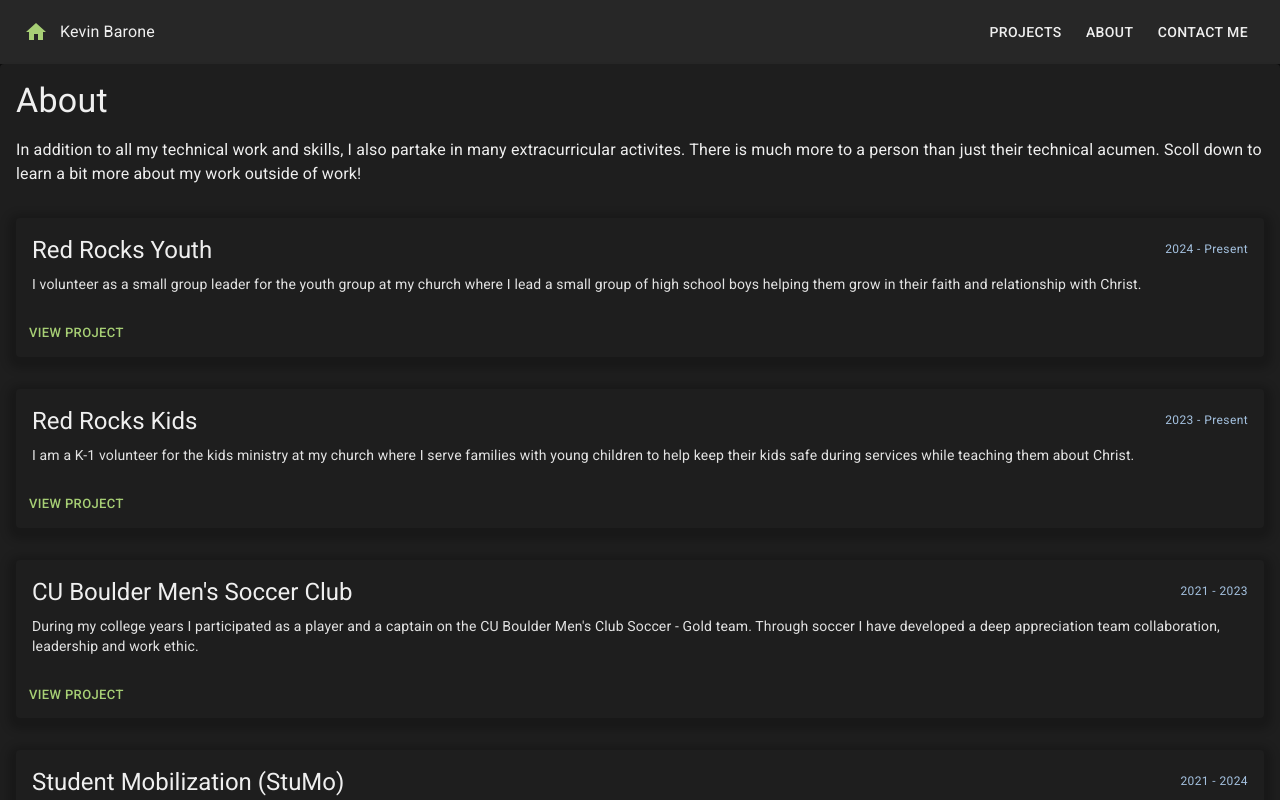
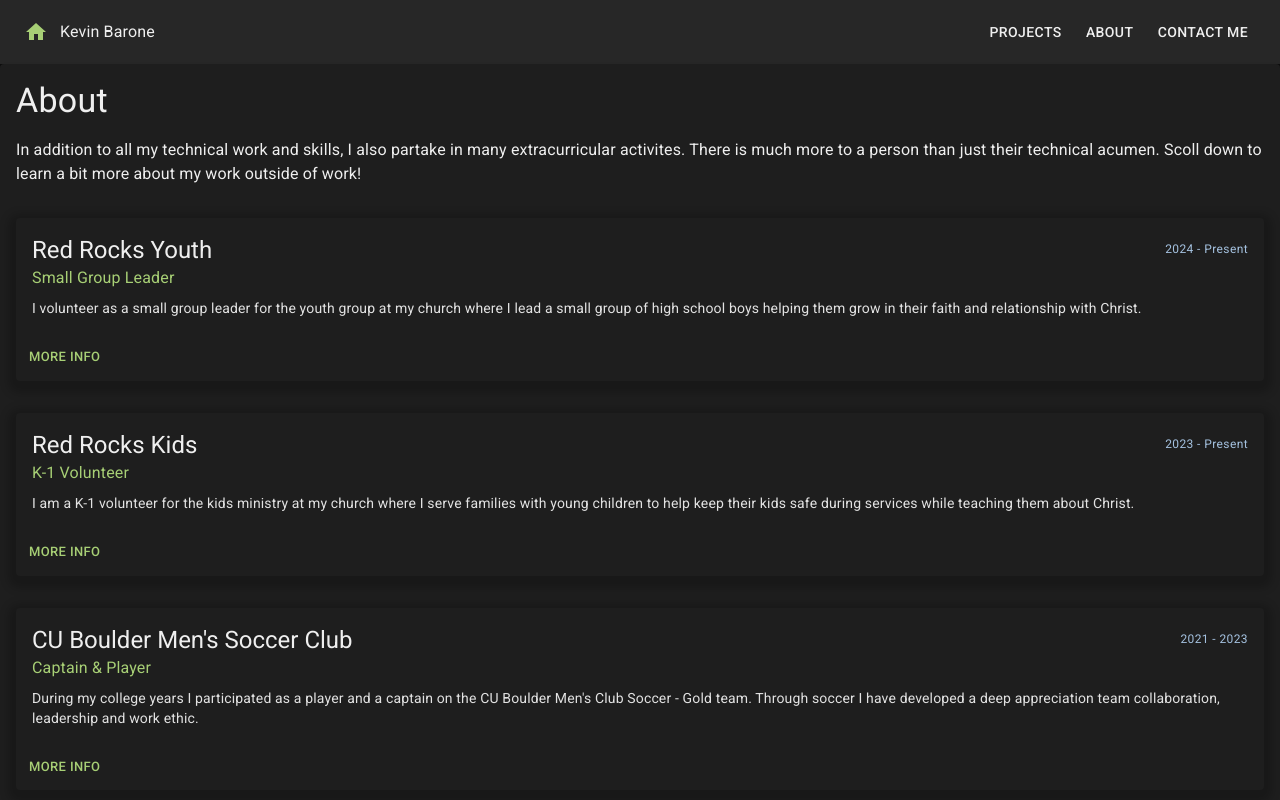
Before and after one commit to keba2993/react-portfolio, a React (Vite) app: page /about in a window 1280 px wide. Shown: the top 800 px of the page. Built offline with nearby package versions, Linux system fonts and the light colour scheme.

Commit message:
update links for hobbies, add role to card

```diff
--- a/src/components/About/About.tsx
+++ b/src/components/About/About.tsx
@@ -37,7 +37,6 @@
 							display={'flex'}
 							alignItems={'center'}
 							justifyContent={'space-between'}
-							sx={{ marginBottom: '0.5rem' }}
 						>
 							<Typography variant='h5'>{item.title}</Typography>
 							<Typography
@@ -49,13 +48,21 @@
 							</Typography>
 						</Box>
 
+						<Typography
+							variant='body1'
+							color='primary.main'
+							sx={{ marginBottom: '0.5rem' }}
+						>
+							{item.role}
+						</Typography>
+
 						<Typography variant='body2' color='text.secondary'>
 							{item.description}
 						</Typography>
 					</CardContent>
 					<CardActions>
 						<Button size='small' href={item.link} target='_blank'>
-							View Project
+							More Info
 						</Button>
 					</CardActions>
 				</Card>
--- a/src/data.ts
+++ b/src/data.ts
@@ -82,7 +82,7 @@
 		description:
 			'I volunteer as a small group leader for the youth group at my church where I lead a small group of high school boys helping them grow in their faith and relationship with Christ.',
 		year: '2024 - Present',
-		link: 'https://www.redrockschurch.com/',
+		link: 'https://www.redrockschurch.com/youth/',
 	},
 	{
 		title: 'Red Rocks Kids',
@@ -90,7 +90,7 @@
 		description:
 			'I am a K-1 volunteer for the kids ministry at my church where I serve families with young children to help keep their kids safe during services while teaching them about Christ.',
 		year: '2023 - Present',
-		link: 'https://www.redrockschurch.com/',
+		link: 'https://www.redrockschurch.com/ministries/kids/',
 	},
 	{
 		title: "CU Boulder Men's Soccer Club",
@@ -98,7 +98,7 @@
 		description:
 			"During my college years I participated as a player and a captain on the CU Boulder Men's Club Soccer - Gold team. Through soccer I have developed a deep appreciation team collaboration, leadership and work ethic.",
 		year: '2021 - 2023',
-		link: 'https://cubouldersoccer.com/',
+		link: 'https://www.colorado.edu/sportclubs/mens-sports/mens-soccer',
 	},
 	{
 		title: 'Student Mobilization (StuMo)',
@@ -106,6 +106,6 @@
 		description:
 			'At CU Boulder I led and organized bible studies and other events for Student Mobilization - a student lead ministry on cammpus that focuses on growing students into disciples of Christ.',
 		year: '2021 - 2024',
-		link: 'https://www.stumo.org/',
+		link: 'https://www.stumowest.org/',
 	},
 ];
```
